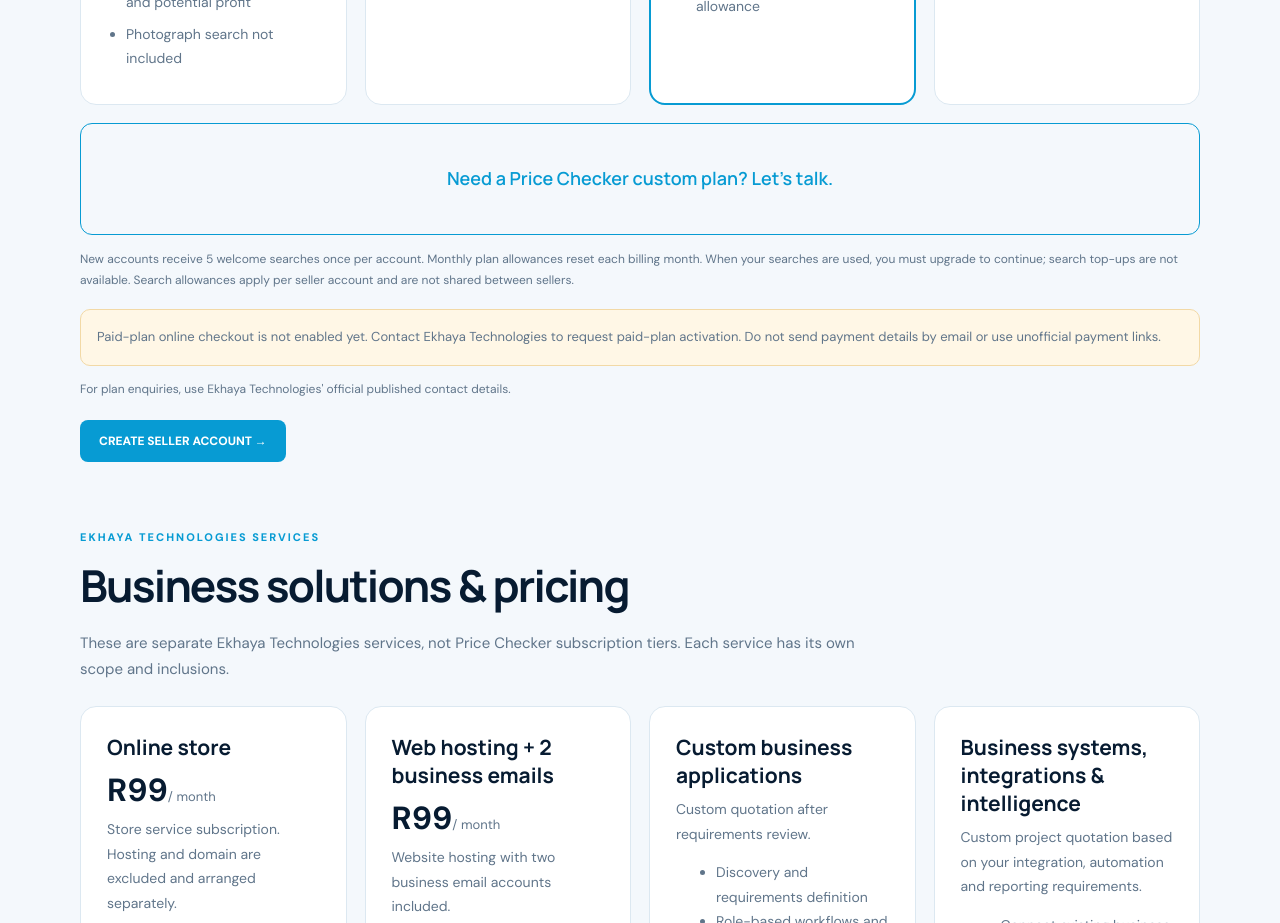
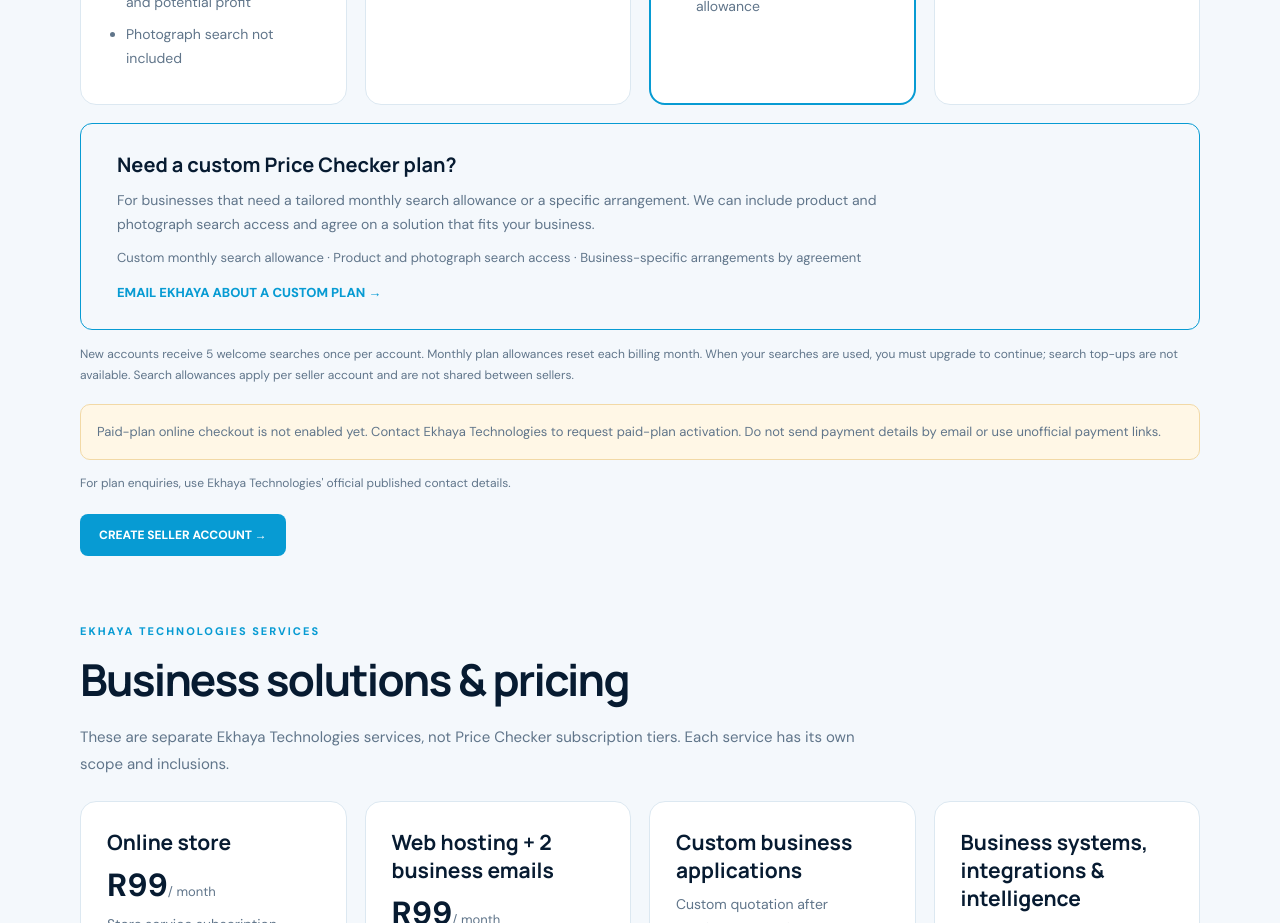
Before and after one commit to Luxolog/ekhaya-commerce-platform, a Next.js app: page /pricing in a window 1280 px wide. Shown: the part 1080-2003 px from the top of the page. Built offline with nearby package versions, Linux system fonts and the light colour scheme.

Commit message:
Add custom plan details and email contact pathway

```diff
--- a/src/app/pricing/page.tsx
+++ b/src/app/pricing/page.tsx
@@ -34,9 +34,12 @@ export default function PricingPage() {
           <ul style={{...muted,paddingLeft:19,margin:0}}>{plan.features.map(feature=><li key={feature} style={{marginBottom:7}}>{feature}</li>)}</ul>
         </article>)}
       </div>
-      <a href="mailto:support@ekhayatech.co.za?subject=Ekhaya%20Price%20Checker%20Custom%20Plan" style={{display:"flex",alignItems:"center",justifyContent:"center",textAlign:"center",padding:"24px clamp(20px,4vw,48px)",minHeight:112,marginTop:18,border:"1px solid #079BD3",borderRadius:12,background:"#F4F8FC",color:"#079BD3",textDecoration:"none",fontFamily:"Manrope,sans-serif",fontSize:18,lineHeight:1.5,fontWeight:600}}>
-        Need a Price Checker custom plan? Let&apos;s talk.
-      </a>
+      <section style={{marginTop:18,padding:"28px clamp(22px,3vw,36px)",minHeight:180,border:"1px solid #079BD3",borderRadius:12,background:"#F4F8FC",display:"flex",flexDirection:"column",alignItems:"flex-start",justifyContent:"center",gap:10}}>
+        <h3 style={{fontFamily:"Manrope,sans-serif",fontSize:20,lineHeight:1.3,margin:0,color:"#071B31"}}>Need a custom Price Checker plan?</h3>
+        <p style={{...muted,fontSize:14,maxWidth:760,margin:0}}>For businesses that need a tailored monthly search allowance or a specific arrangement. We can include product and photograph search access and agree on a solution that fits your business.</p>
+        <p style={{...muted,fontSize:13,margin:0}}>Custom monthly search allowance · Product and photograph search access · Business-specific arrangements by agreement</p>
+        <a href="mailto:support@ekhayatech.co.za?subject=Ekhaya%20Price%20Checker%20Custom%20Plan" style={{display:"inline-block",marginTop:4,color:"#079BD3",fontSize:13,fontWeight:800,textDecoration:"none"}}>EMAIL EKHAYA ABOUT A CUSTOM PLAN →</a>
+      </section>
       <p style={{...muted,fontSize:12,marginTop:14}}>New accounts receive 5 welcome searches once per account. Monthly plan allowances reset each billing month. When your searches are used, you must upgrade to continue; search top-ups are not available. Search allowances apply per seller account and are not shared between sellers.</p>
       <p role="note" style={{...muted,fontSize:13,marginTop:18,padding:16,background:"#FFF7E6",border:"1px solid #F2D9A6",borderRadius:10}}>
         Paid-plan online checkout is not enabled yet. Contact Ekhaya Technologies to request paid-plan activation. Do not send payment details by email or use unofficial payment links.
```
